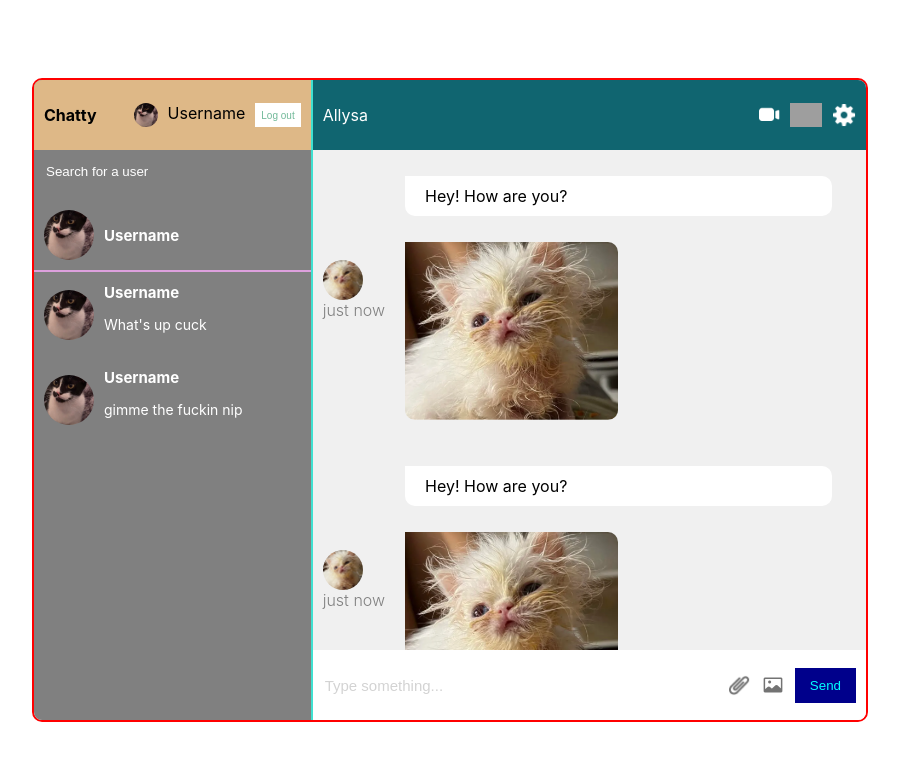
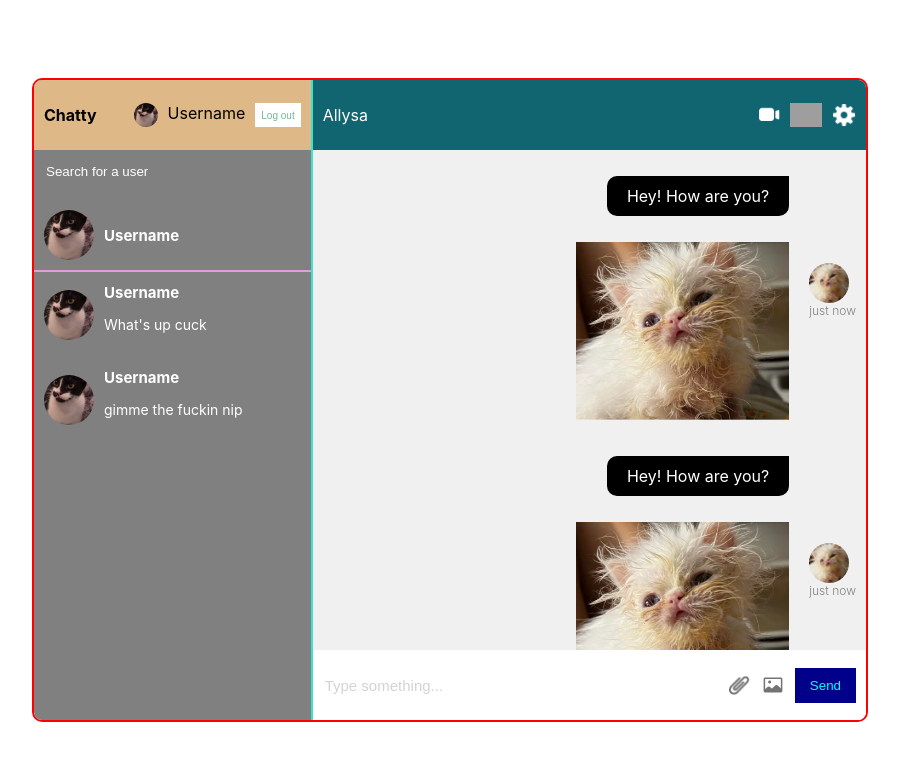
Before and after one commit to allysanfoot/Chatty, a React (Create React App) app: page / in a window 1280 px wide. Shown: the top 760 px of the page, without its empty margins (190-1089 px from the left). Built offline with nearby package versions, Linux system fonts and the light colour scheme; grey boxes are pictures that could not be loaded.

Commit message:
aligned message content

```diff
--- a/src/components/Message.jsx
+++ b/src/components/Message.jsx
@@ -3,7 +3,7 @@ import Wisp from '../img/wisp.png'
 
 const Message = () => {
   return (
-    <div className="message">
+    <div className="message owner">
       <div className="messageInfo">
         <img src={Wisp} alt='' />
         <span>just now</span>
--- a/src/index.scss
+++ b/src/index.scss
@@ -1,9 +1,25 @@
 // Using scss allows you to add child classes under a parent class
+@mixin mobile{
+    @media screen and (max-width: 480px){
+        @content;
+
+    }
+}
+
+@mixin desktop{
+    @media screen and (max-width: 1200px){
+        @content;
+
+    }
+}
 
 :root{
     --primary-color: #a0d6be;
     --secondary-color: #71b999;
 }
+
+// sass variables can be instantiated using the $ symbol
+// e.g. $primary-color: #a0d6be;
 
 .formContainer{
     align-items: center;
@@ -262,7 +278,6 @@
                 background-color: #f0f0f0;
                 display: flex;
                 flex-direction: column;
-                gap: 10px;
                 height: calc(100% - 160px);
                 padding: 10px;
                 overflow-y: scroll;
@@ -282,11 +297,11 @@
                         p{
                             background-color: white;
                             border-radius: 0px 10px 10px 10px;
+                            max-width: max-content;
                             padding: 10px 20px;
                         }
 
                         img{
-                            border-radius: 0px 10px 10px 10px;
                             width: 50%;
                         }
                     }
@@ -294,6 +309,7 @@
                     .messageInfo{
                         display: flex;
                         flex-direction: column;
+                        font-size: 12px;
                         font-weight: 300;
                         color: gray;
 
@@ -304,6 +320,20 @@
                             width: 40px;
                         }
                     }
+
+                    &.owner{
+                        flex-direction: row-reverse;
+
+                        .messageContent{
+                            align-items: flex-end;
+
+                            p{
+                                background-color: black;
+                                color: white;
+                                border-radius: 10px 0px 10px 10px;
+                            }
+                        }
+                    }
                 }
             }
         }
```
